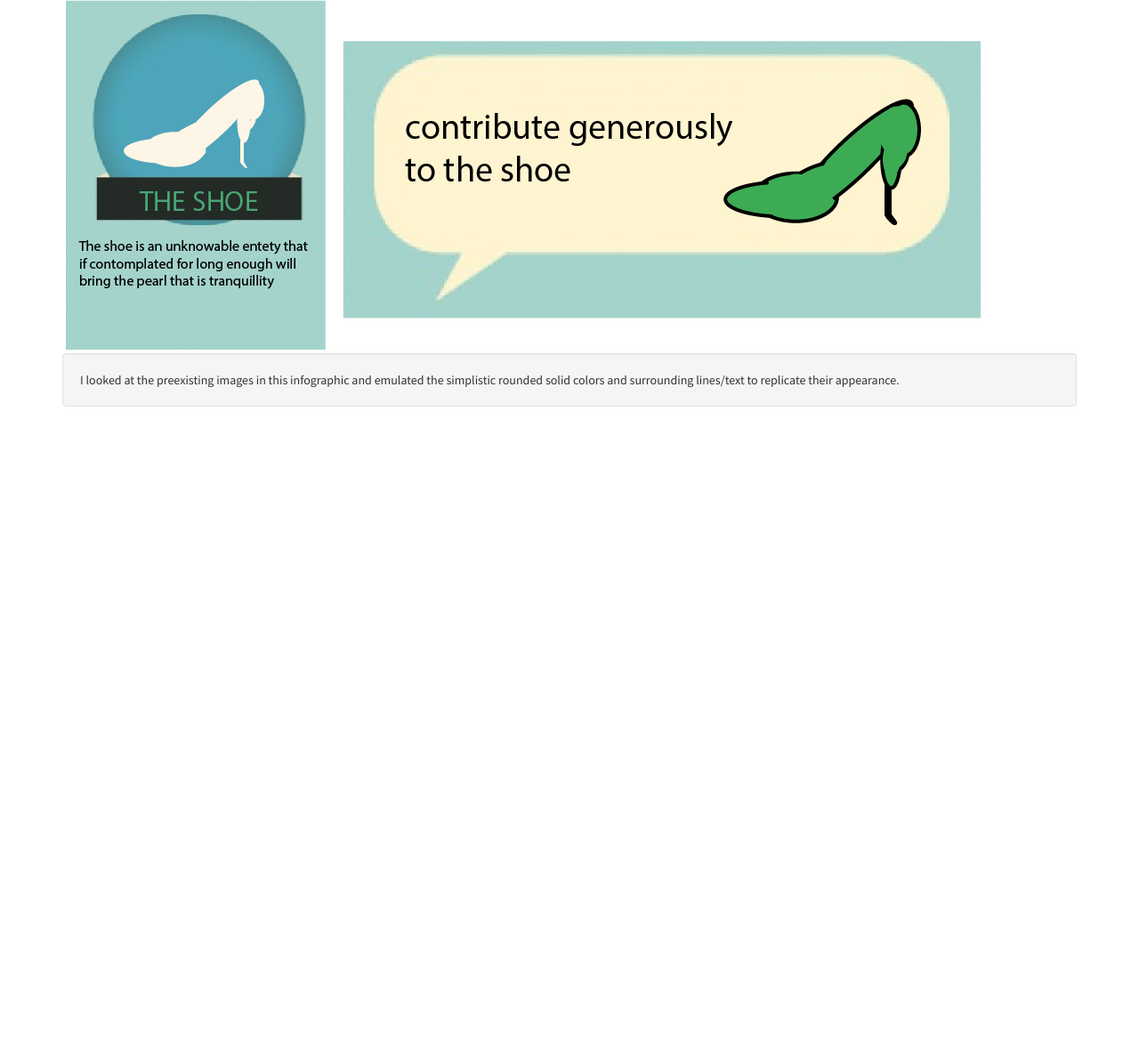
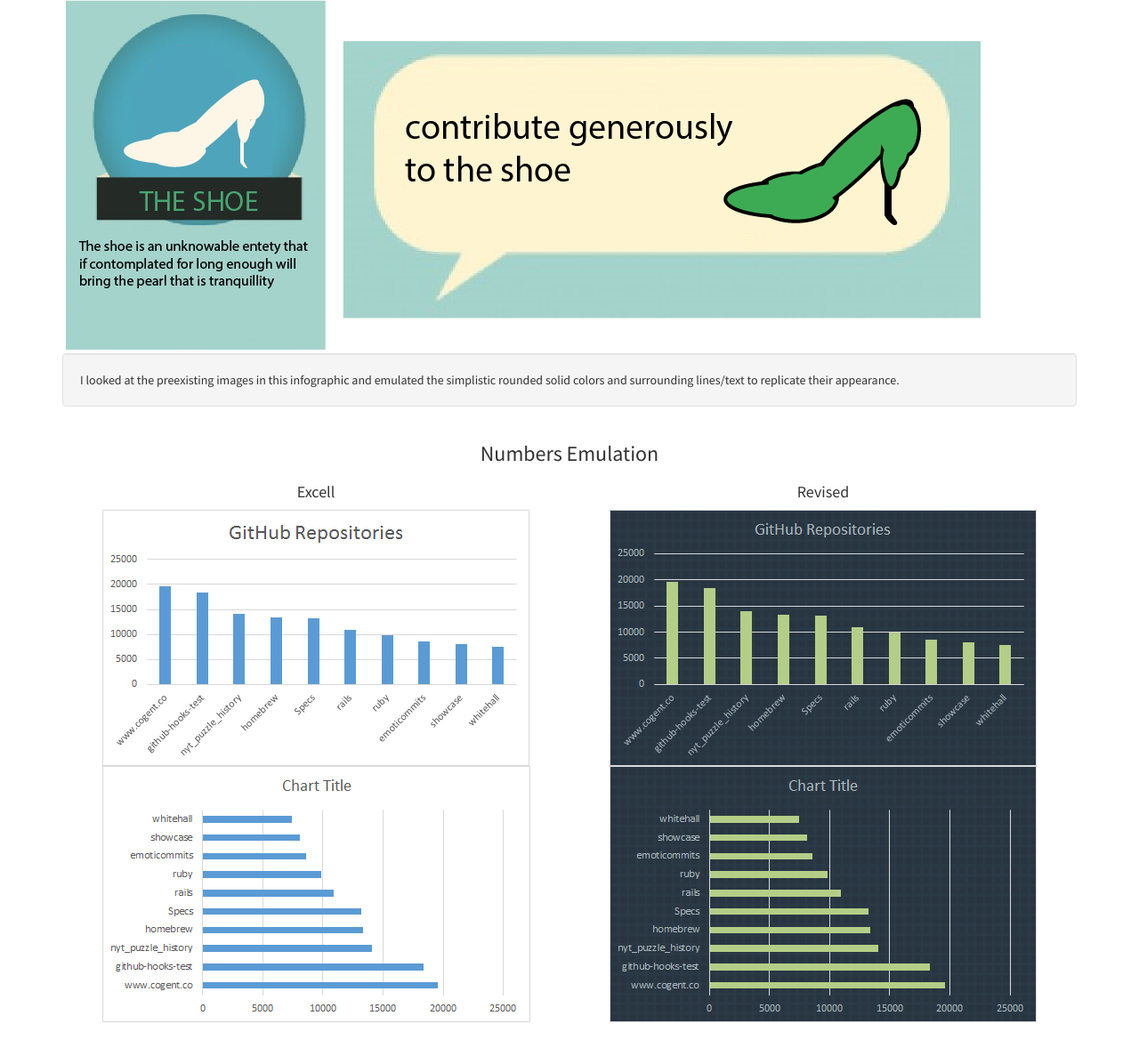
Before and after one commit to evancohen/evanbtcohen, a plain HTML site: page info-vis/modles/index.html in a window 1280 px wide. Shown: the part 3012-4181 px from the top of the page at 89% size. Before the commit the page ends 3509 px from the top, so only its background shows below. Drawn offline with Linux system fonts and the light colour scheme; files that its build step writes are made by us from their sources.

Commit message:
adding numbers desplay

```diff
--- a/info-vis/modles/index.html
+++ b/info-vis/modles/index.html
@@ -95,7 +95,22 @@
         <h3 class="text-center">Model #3 Emulation</h3>
         <img src="/info-vis/images/apperance-3.png" alt="Color Model" />
         <p class="well">I looked at the preexisting images in this infographic and emulated the simplistic rounded solid colors and surrounding lines/text to replicate their appearance.</p>
-      </div>
+    </div>
+
+    <div class="col-md-12 text-center">
+        <h3 class="">Numbers Emulation</h3>
+        <div class="col-md-6">
+          <h4>Excell</h4>
+          <img src="/info-vis/images/numbers-1.png" alt="Excell" />
+          <img src="/info-vis/images/numbers-2.png" alt="Excell" />
+        </div>
+        <div class="col-md-6">
+          <h4>Revised</h4>
+          <img src="/info-vis/images/numbers-1-r.png" alt="Revised" />
+          <img src="/info-vis/images/numbers-2-r.png" alt="Revised" />
+        </div>
+
+    </div>
 
 
     <div class="footer">
```
Also changed, not shown: info-vis/images/numbers-1-r.png (added), info-vis/images/numbers-1.png (added), info-vis/images/numbers-2-r.png (added), info-vis/images/numbers-2.png (added).
